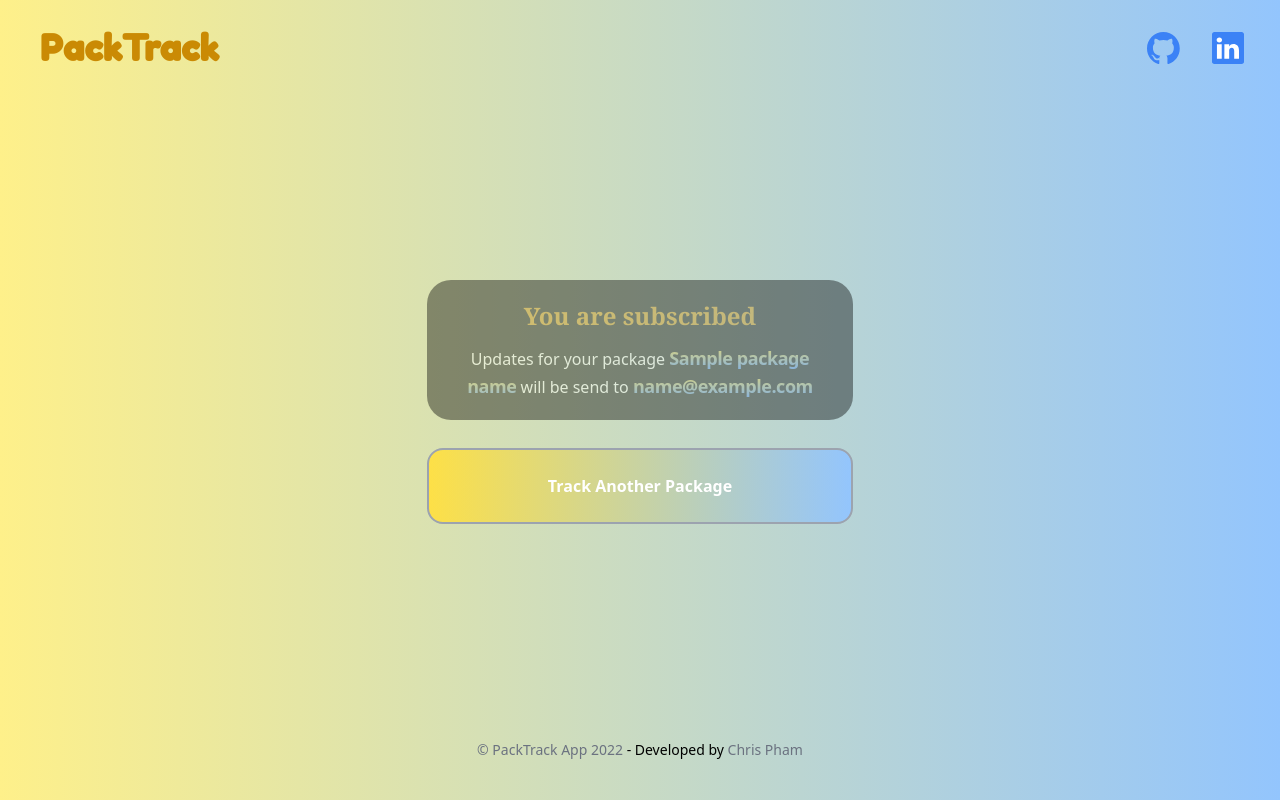
After one commit to chrispham0502/PackageTrackingApp, a Flask app: template packtrack/templates/update.html in a window 1280 px wide. The commit adds this page. Run offline with Flask 2, Linux system fonts and the light colour scheme; the template is opened without the code that fills it: most values are stand-ins (such as "Sample title", 1, 10 or a date in 2020); style sheets or scripts are compiled from the project's sources.

Commit message:
Added Update page

```diff
--- a/packtrack/templates/track.html
+++ b/packtrack/templates/track.html
@@ -127,7 +127,7 @@
                 GET UPDATES FOR THIS PACKAGE
             </h1>
         </div>
-        <form id="subform" action="/" class="flex bg-black opacity-40 rounded-3xl justify-center w-full p-4 mt-3 mb-5">
+        <form id="subform" method="POST" action="/update" class="flex bg-black opacity-40 rounded-3xl justify-center w-full p-4 mt-3 mb-5">
             <div class="flex flex-row w-full mx-auto
                         p-1 pb-1
                         md:p-3 md:pb-1
@@ -142,6 +142,7 @@
                             md:p-3 md:text-base"
                     type="text"
                     placeholder="Name Package"
+                    name="packageName"
                     />
                 </div>
                 <div class="w-3/5 ">
@@ -152,6 +153,7 @@
                     type="text"
                     placeholder="Your Email"
                     required="required"
+                    name="email"
                     />
                 </div>
             </div>
--- /dev/null
+++ b/packtrack/templates/update.html
@@ -0,0 +1,31 @@
+{% extends "base.html" %}
+{% block title %}Subscribed{% endblock %}
+{% block main %}
+<!-- Main -->
+<div class="flex flex-col container w-5/6 mx-auto pt-20 xl:pt-40 xl:w-1/2 2xl:pt-20 2xl:w-5/12 items-center ">
+    <div class="rounded-3xl flex flex-col w-full sm:w-3/4 md:w-full xl:w-2/3 justify-center items-center content-center mx-auto px-5 md:px-10 py-5 mt-10 bg-black opacity-40">
+        <div>
+            <h2 class="tracking-h1 text-center">You are subscribed</h2>
+            <p class="text-white 2xl:text-lg text-center">
+                Updates for your package
+                <span class="text-lg font-bold bg-clip-text bg-gradient-to-t from-blue-500 to-yellow-400 text-transparent tracking-tight">{{packageName}}</span>
+                will be send to
+                <span class="text-lg font-bold bg-clip-text bg-gradient-to-t from-blue-500 to-yellow-400 text-transparent tracking-tight">{{email}}</span>
+            </p>
+        </div>
+    </div>
+    <div class="flex flex-col w-full md:w-full xl:w-2/3 justify-center mx-auto mt-7">
+        <form action="/">
+            <button class= "w-full font-bold bg-gradient-to-r border-2 border-gray-400 from-yellow-300 to-blue-300 hover:from-blue-300 hover:via-green-100 hover:to-yellow-300 text-white rounded-2xl focus:ring transform transition hover:scale-105 duration-300 ease-in-out
+            py-4 xl:py-6" type="submit">Track Another Package</button>
+        </form>
+    </div>
+</div>
+
+<!-- Footer -->
+<div class="w-full fixed bottom-10 text-sm text-center">
+  <a class="text-gray-500 no-underline hover:no-underline" href="#">&copy; PackTrack App 2022</a>
+  - Developed by
+  <a class="text-gray-500 no-underline hover:no-underline" href="/">Chris Pham</a>
+</div>
+{% endblock %}
```
Also changed, not shown: packtrack/routes.py (+7 -0 lines).
